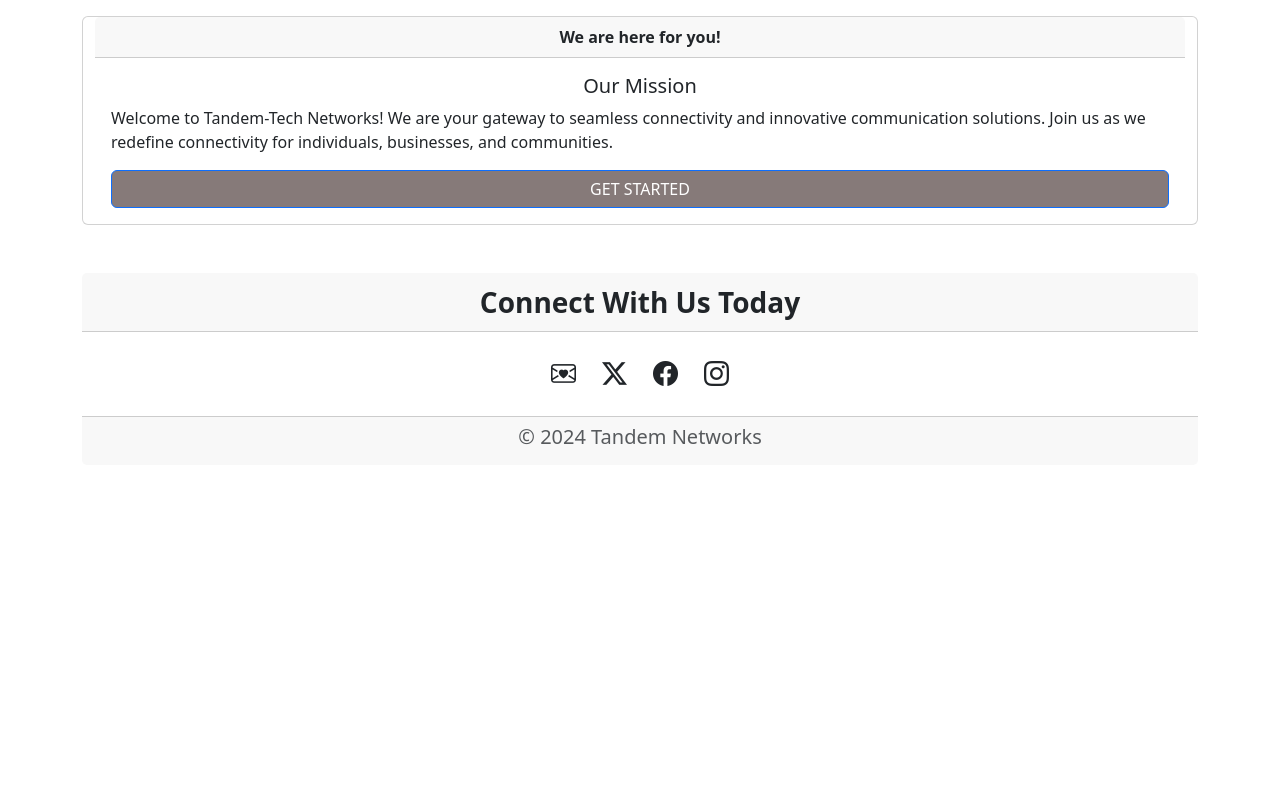
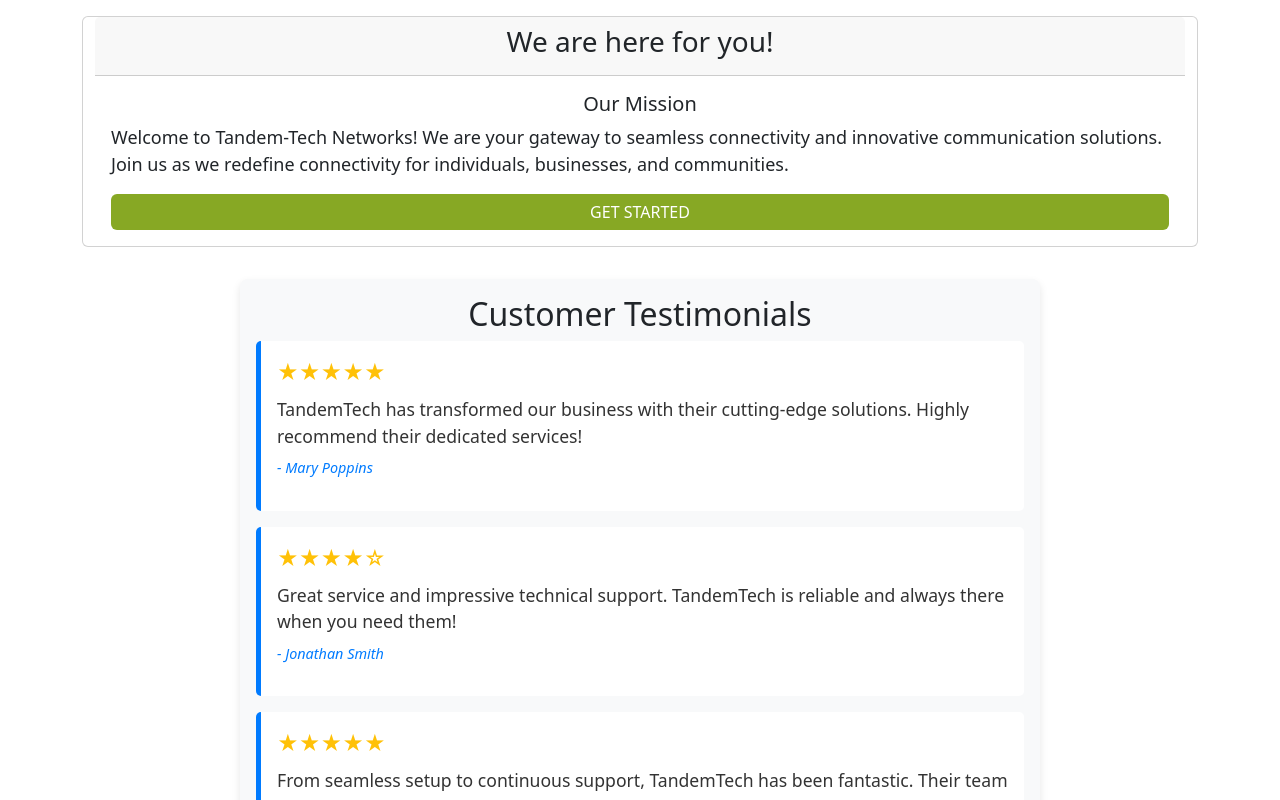
Before and after one commit to edomanuli/FRONTEND-TandemTech, a React (Vite) app in the folder tandem-tech-networks/: page /home in a window 1280 px wide. Shown: the part 600-1400 px from the top of the page. Before the commit the page ends 1065 px from the top, so only its background shows below. Built offline with nearby package versions, Linux system fonts and the light colour scheme.

Commit message:
More design to the homepage, adding testimonials

```diff
--- a/tandem-tech-networks/src/Pages/AddDeviceForm.jsx
+++ b/tandem-tech-networks/src/Pages/AddDeviceForm.jsx
@@ -68,7 +68,7 @@ const AddDeviceForm = () => {
           "Failed to add device."
         );
       } else {
-        setError("You have exceeded the number of devices allowed.Please upgrade your plan.");
+        setError("You have exceeded the number of devices allowed for this plan. Please upgrade your plan.");
       }
     } finally {
       setIsLoading(false);
--- a/tandem-tech-networks/src/Pages/HomePage.jsx
+++ b/tandem-tech-networks/src/Pages/HomePage.jsx
@@ -1,6 +1,7 @@
 import { useNavigate } from "react-router-dom";
 import Header from "./Header";
 import Footer from "./Footer";
+import Testimonials from "./Testimonials";
 import "../modules/HomePage.css";
 import carousel1 from "../assets/carousel1.png";
 import carousel2 from "../assets/carousel2.png";
@@ -50,13 +51,13 @@ function Home() {
 
         <div className="container card mt-5">
           <div className="card-header d-flex justify-content-center">
-            <strong>We are here for you!</strong>
+            <h3>We are here for you!</h3>
           </div>
           <div className="card-body">
             <h5 className="card-title d-flex justify-content-center">
               Our Mission
             </h5>
-            <p className="card-text d-flex justify-content-center">
+            <p className="card-text d-flex justify-content-center mission-text">
               Welcome to Tandem-Tech Networks! We are your gateway to seamless
               connectivity and innovative communication solutions. Join us as we
               redefine connectivity for individuals, businesses, and
@@ -64,13 +65,14 @@ function Home() {
             </p>
             <a
               onClick={() => navigate("/register")}
-              className="btn btn-primary d-flex justify-content-center"
+              className="btn btn-primary d-flex justify-content-center get-started-button"
             >
               GET STARTED
             </a>
           </div>
         </div>
 
+        <Testimonials />
         <Footer />
       </div>
     </>
--- a/tandem-tech-networks/src/Pages/OurPlans.jsx
+++ b/tandem-tech-networks/src/Pages/OurPlans.jsx
@@ -31,7 +31,10 @@ const OurPlans = () => {
             <h5 className="plan-device-limit">
               Device Limit: {plan.deviceLimit}
             </h5>
-            <h5 className="plan-data-limit">Data Limit: {plan.dataLimit}GB</h5>
+            <h5 className="plan-data-limit">
+              Data Limit:{" "}
+              {plan.dataLimit === 0 ? "Unlimited" : `${plan.dataLimit}GB`}
+            </h5>
             <p className="plan-description">
               <strong>Plan Description:</strong> {plan.description}
             </p>
--- /dev/null
+++ b/tandem-tech-networks/src/Pages/Testimonials.jsx
@@ -0,0 +1,50 @@
+import "../modules/testimonials.css";
+
+const testimonials = [
+  {
+    id: 1,
+    author: "Mary Poppins",
+    rating: 5,
+    text:"TandemTech has transformed our business with their cutting-edge solutions. Highly recommend their dedicated services!"
+  },
+  {
+    id: 2,
+    author: "Jonathan Smith",
+    rating: 4,
+    text: "Great service and impressive technical support. TandemTech is reliable and always there when you need them!"
+  },
+  {
+    id: 3,
+    author: "Alice Ludvigsen",
+    rating: 5,
+    text: "From seamless setup to continuous support, TandemTech has been fantastic. Their team really cares about their customers' needs."
+  },
+  {
+    id: 4,
+    author: "Chrissy Teigen",
+    rating: 4,
+    text: "TandemTech has been a game-changer for our business. Their services have helped us streamline our operations and increase productivity."
+  }
+];
+
+const Testimonials = () => {
+    return (
+      <>
+        <div className="testimonials-container">
+          <h2 className="text-center">Customer Testimonials</h2>
+          {testimonials.map((testimonial) => (
+            <div key={testimonial.id} className="testimonial">
+              <div className="stars">
+                {"★".repeat(testimonial.rating)}
+                {"☆".repeat(5 - testimonial.rating)}
+              </div>
+              <p className="testimonial-text">{testimonial.text}</p>
+              <p className="testimonial-author">- {testimonial.author}</p>
+            </div>
+          ))}
+        </div>
+      </>
+    );
+};
+
+export default Testimonials;
--- a/tandem-tech-networks/src/modules/HomePage.css
+++ b/tandem-tech-networks/src/modules/HomePage.css
@@ -1,7 +1,12 @@
 .btn-primary {
-    background-color: #1a030186!important;
+    background-color: #87A824!important;
+    border: none!important;
 }
 
 .btn-primary:hover {
-    background-color: #643021ad!important;
+    background-color: #788943!important;
 }
+
+.mission-text {
+    font-size: 18px;
+}
--- /dev/null
+++ b/tandem-tech-networks/src/modules/testimonials.css
@@ -0,0 +1,53 @@
+.testimonials-container {
+  margin: 2rem auto;
+  padding: 1rem;
+  background-color: #f8f9fa;
+  border-radius: 8px;
+  box-shadow: 0 4px 8px rgba(0,0,0,0.1);
+  max-width: 800px;
+}
+
+.testimonial {
+  padding: 1rem;
+  margin-bottom: 1rem;
+  border-left: 5px solid #007bff;
+  background-color: #ffffff;
+  border-radius: 5px;
+}
+
+.stars {
+  color: #ffc107;
+  font-size: 1.3rem;
+  margin-bottom: 0.5rem;
+}
+
+.testimonial-text {
+  font-size: 1.1rem;
+  color: #333;
+  line-height: 1.5;
+  margin-bottom: 0.5rem;
+}
+
+.testimonial-author {
+  font-style: italic;
+  font-size: 0.9rem;
+  color: #007bff;
+}
+
+.text-center {
+  text-align: center;
+}
+
+@media (max-width: 768px) {
+  .testimonials-container {
+    padding: 0.5rem;
+  }
+
+  .testimonial {
+    padding: 0.5rem;
+  }
+
+  .stars {
+    font-size: 1rem;
+  }
+}
```
